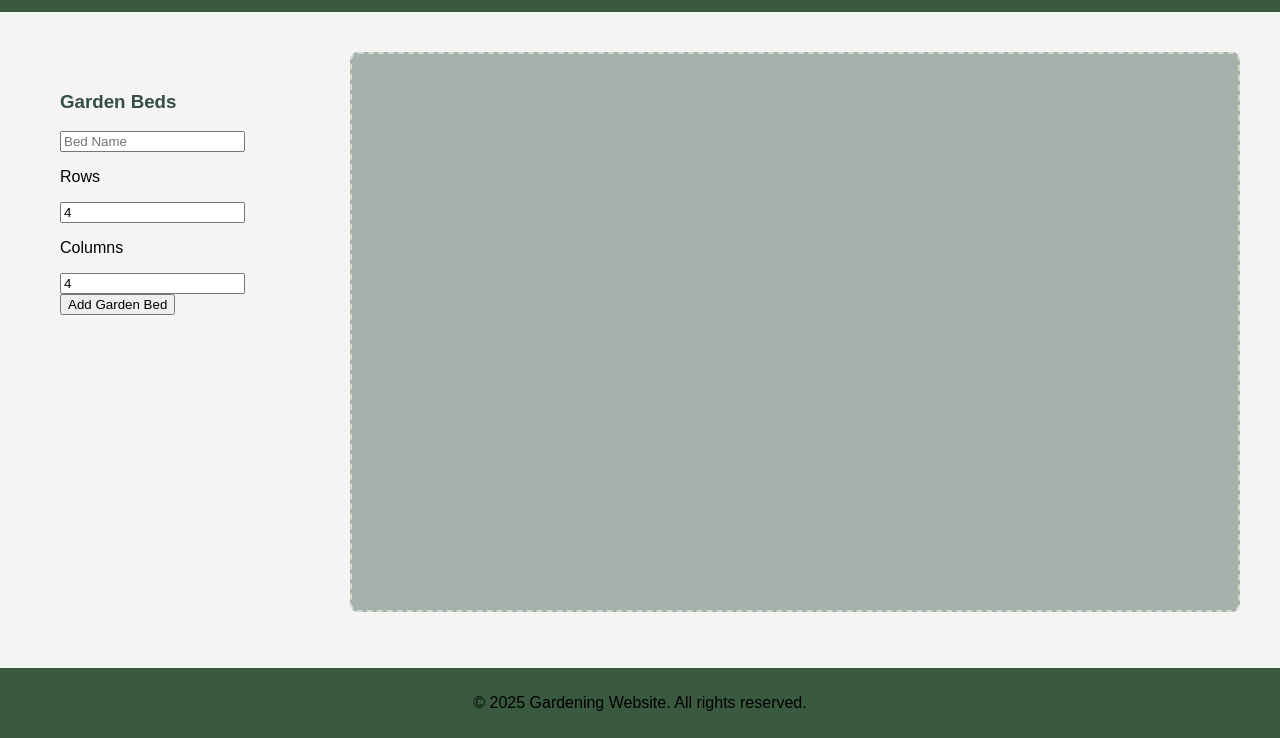
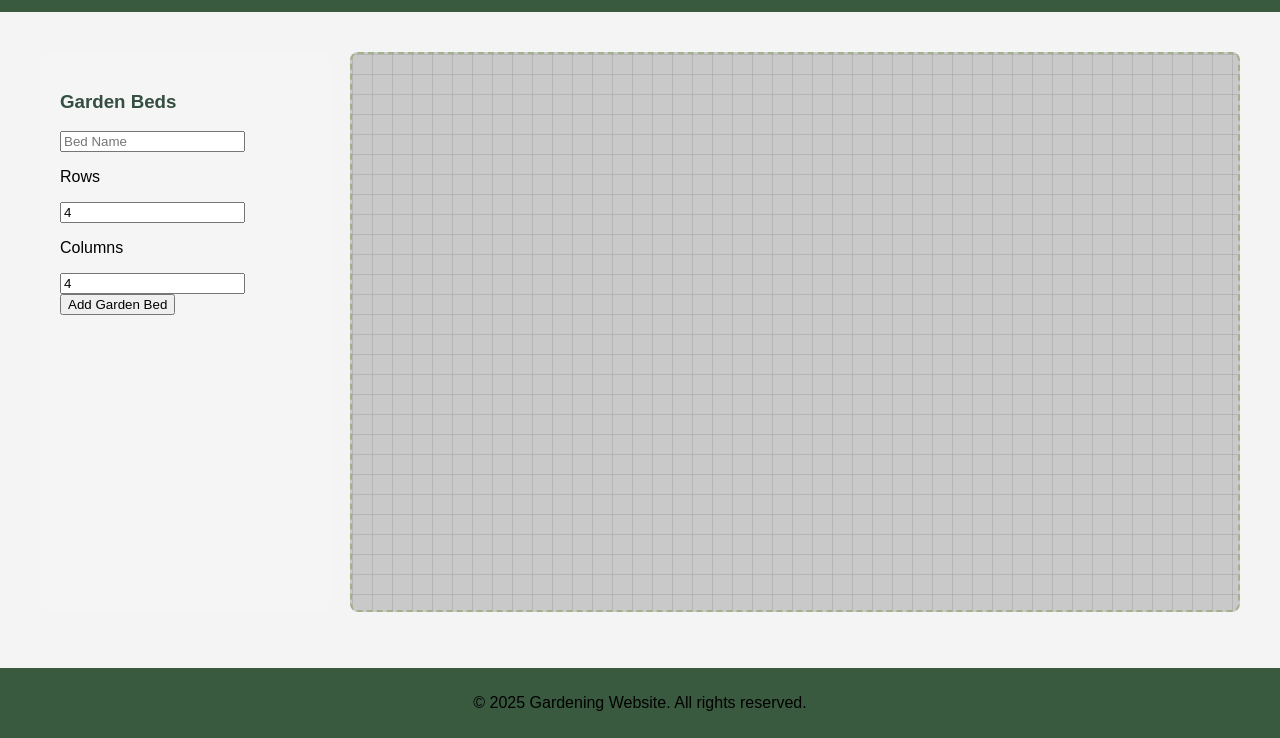
Before and after one commit to MarcDellow/bed-planner, a plain HTML site: page index.html in a window 1280 px wide. Shown: the part 62-800 px from the top of the page. Drawn offline with nearby package versions, Linux system fonts and the light colour scheme.

Commit message:
Update index.html

```diff
--- a/index.html
+++ b/index.html
@@ -47,8 +47,7 @@
         .work-area {
             flex: 1;
             min-height: 70vh;
-            background: #344E41;
-            opacity: 40%;
+
             padding: 20px;
             border-radius: 8px;
             position: relative;
```
